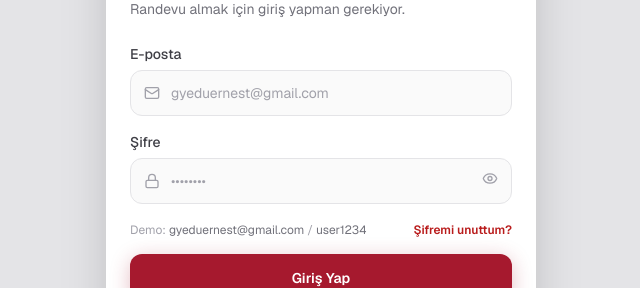
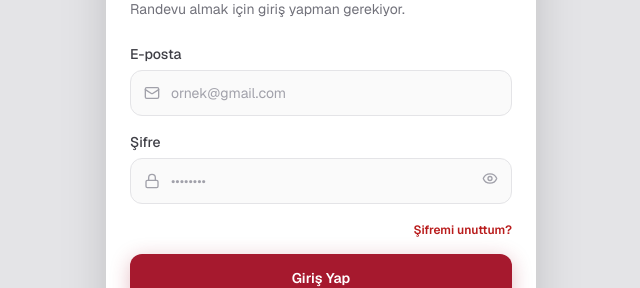
Before and after one commit to goksubulut/METU-gym-management, a React (Vite) app: page /auth in a window 1280 px wide. Shown: the part 261-549 px from the top of the page, without its empty margins (319-959 px from the left). Built offline with nearby package versions, Linux system fonts and the light colour scheme; no server answers.

Commit message:
fix: demo hesabi guncellendi

```diff
--- a/src/components/ui/gym-auth-screen.jsx
+++ b/src/components/ui/gym-auth-screen.jsx
@@ -192,7 +192,7 @@ export default function GymAuthScreen({
                     name="email"
                     icon={Mail}
                     type="email"
-                    placeholder="gyeduernest@gmail.com"
+                    placeholder="ornek@gmail.com"
                     autoComplete="email"
                     value={email}
                     onChange={(e) => setEmail(e.target.value)}
@@ -224,13 +224,7 @@ export default function GymAuthScreen({
                   />
 
                   {mode === "login" && (
-                    <div className="flex items-center justify-between pt-0.5">
-                      <p className="text-xs text-zinc-400">
-                        Demo:{" "}
-                        <span className="text-zinc-500">gyeduernest@gmail.com</span>
-                        {" / "}
-                        <span className="text-zinc-500">user1234</span>
-                      </p>
+                    <div className="flex items-center justify-end pt-0.5">
                       <button
                         type="button"
                         onClick={onForgotPassword}
```
Also changed, not shown: 1 other file (tests, documents, lock files or other folders).
